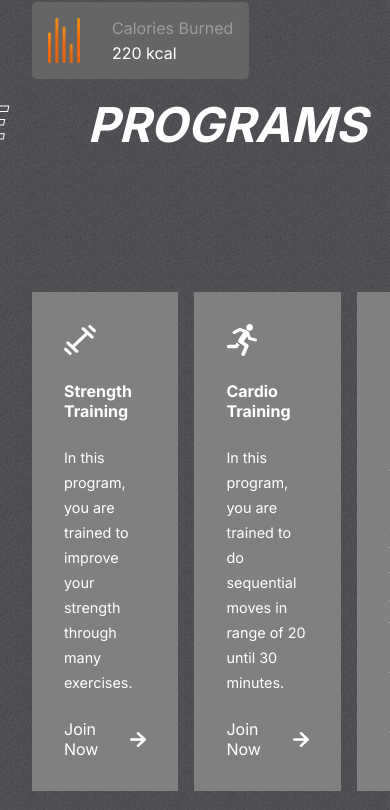
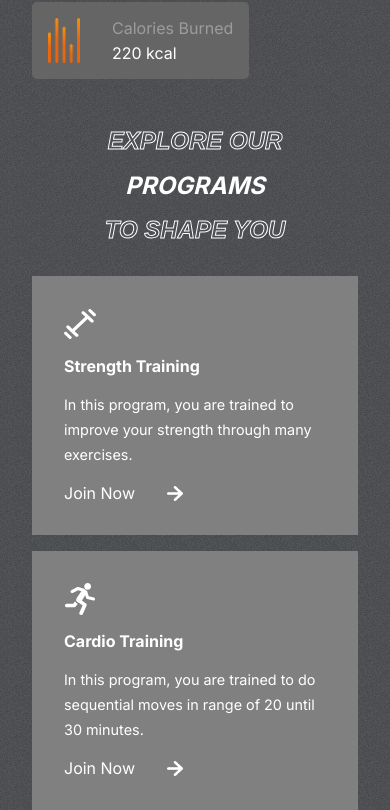
Before and after one commit to decifur/fitclub, a React (Create React App) app: page / in a window 390 px wide. Shown: the part 974-1784 px from the top of the page. Built offline with nearby package versions, Linux system fonts and the light colour scheme.

Commit message:
responsive Programs component

```diff
--- a/src/components/Programs/Programs.css
+++ b/src/components/Programs/Programs.css
@@ -54,3 +54,18 @@
     background: var(--planCard);
     cursor: pointer;
  }
+
+ @media screen and (max-width: 768px) {
+    .programs-header{
+        flex-direction: column;
+        gap: 1rem;
+        font-size: x-large;
+        align-items: center;
+        justify-content: center;
+        margin-top: 2rem;
+    }
+
+    .programs-categories{
+        flex-direction: column;
+    }
+ }
```
